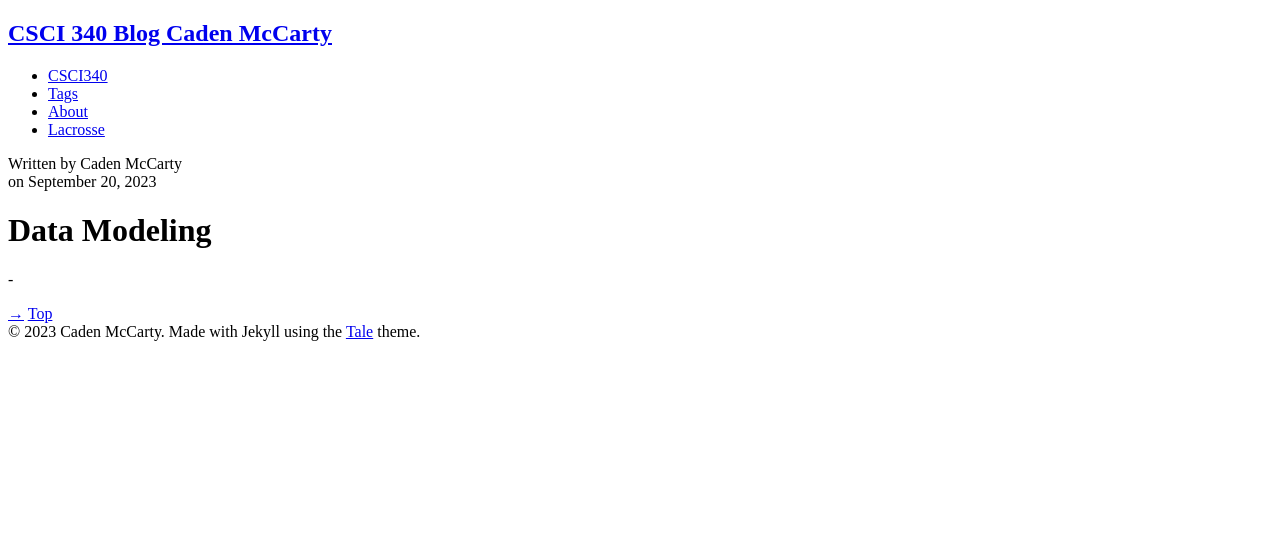
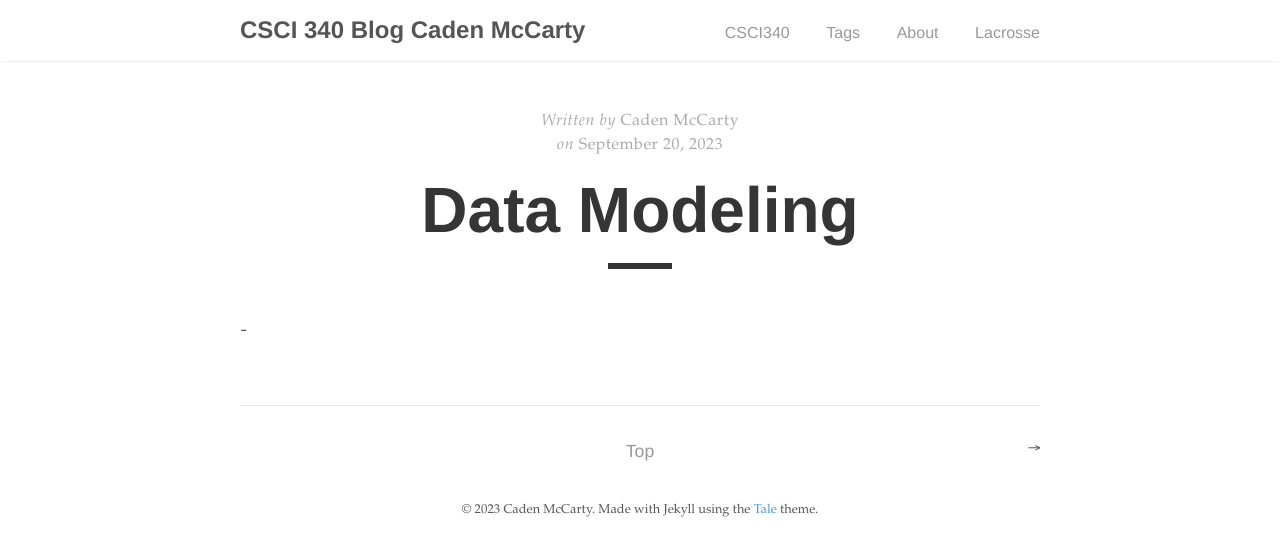
Before and after one commit to CadenM7/CadenM7.github.io, a Jekyll site: the page built from csci340lab5/_posts/2023-09-20-Data-Modeling.markdown, in a window 1280 px wide. Shown: the top 556 px of the page. Built offline with Jekyll 4.4.1, drawn with Linux system fonts in a browser that asks for light colours.

Commit message:
added tale back

```diff
--- a/csci340lab5/assets/main.scss
+++ b/csci340lab5/assets/main.scss
@@ -1,3 +1,5 @@
 ---
 # Only the main Sass file needs front matter (the dashes are enough)
 ---
+
+@import 'tale';
```
